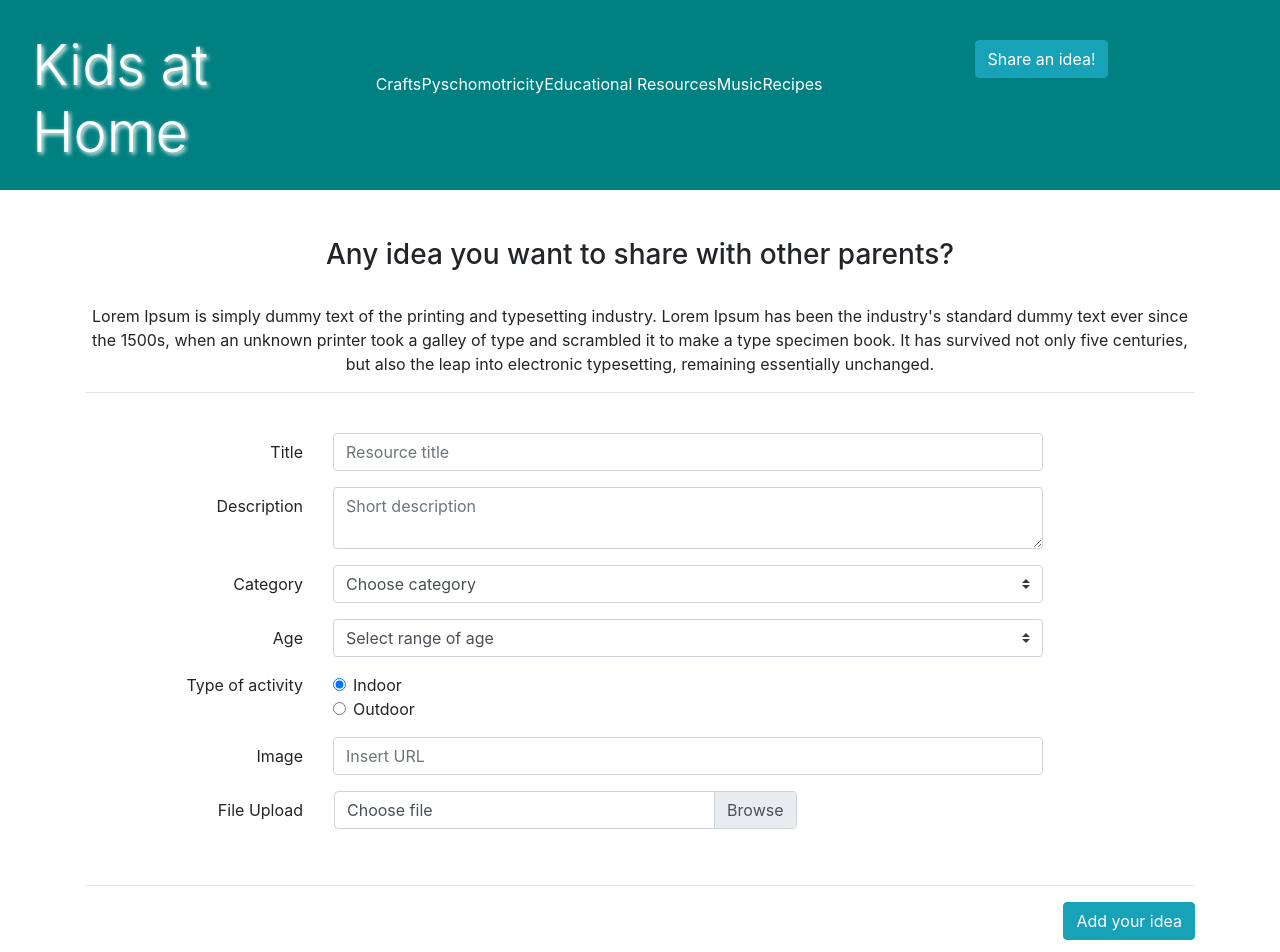
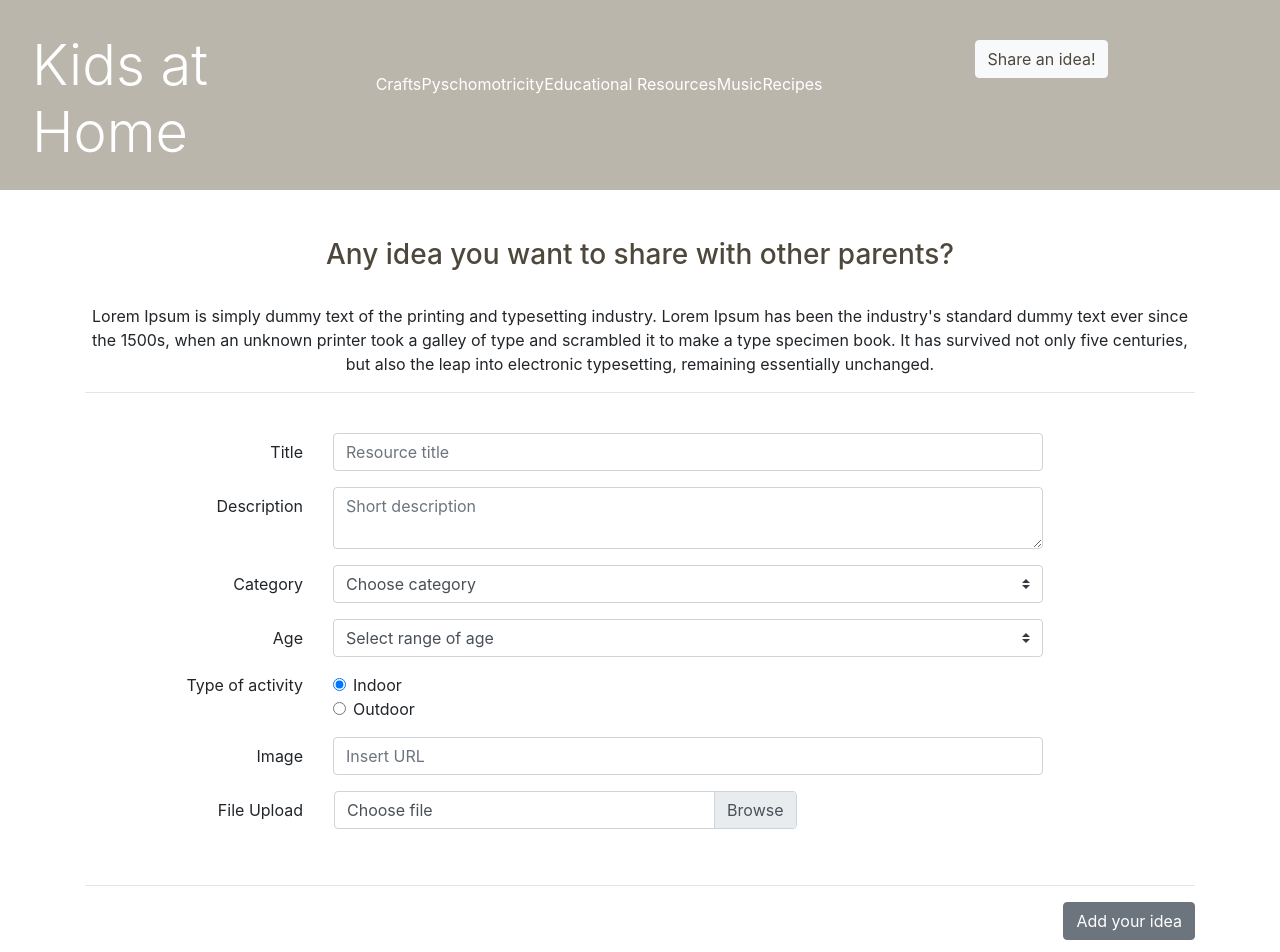
Before and after one commit to laurafont/kidsAtHome, a React (Create React App) app in the folder client/: page /addResource in a window 1280 px wide. Shown: the top 952 px of the page. Built offline with nearby package versions, Linux system fonts and the light colour scheme; no server answers.

Commit message:
readme file updated

```diff
--- a/client/src/App.css
+++ b/client/src/App.css
@@ -9,7 +9,7 @@
    justify-content: space-around;
    align-items: center;
    min-height: 15vh;
-   background-color: teal;
+   background-color: rgb(187, 182, 172);
    color: white;
 
  }
@@ -32,7 +32,7 @@
   justify-content: space-around;
   align-items: center;
   min-height: 5vh;
-  background-color: teal;
+  background-color: rgb(187, 182, 172);
   color: white;
   margin-top: 5em;
   }
@@ -46,21 +46,29 @@
   }
 
   .link {
-    color: black;
-    text-shadow: 2px 2px 5px rgb(161, 161, 161);
+    color: rgb(78, 72, 60);
   }
 
   .link:hover {
-    color: black;
-    text-shadow: 2px 2px 5px rgb(161, 161, 161);
+    color: rgb(78, 72, 60);
+
   }
 
 
-  .display-4 {
-    text-shadow: 2px 2px 4px white;
-  }
 
   .slider-container {
     width: 60%;
     height: 60%;
 }
+
+.share {
+  color: rgb(78, 72, 60);
+}
+
+.card-title {
+  color: rgb(78, 72, 60);
+}
+
+h3 {
+  color: rgb(78, 72, 60);
+}
--- a/client/src/components/CategoryBox.js
+++ b/client/src/components/CategoryBox.js
@@ -55,7 +55,7 @@ export default class CategoryBox extends Component {
                       <div key={index} className="col-md-3 mb-4 text-center">
                         <Link to={`/resources/${resource.id}`}>
                             <img width="200px" src={resource.thumbnail} /></Link>
-                        <div className="font-weight-bold mt-2">{resource.name}</div>
+                        <div className="card-title font-weight-bold mt-2">{resource.name}</div>
                       </div>
                       );
                       })}
--- a/client/src/components/Header.js
+++ b/client/src/components/Header.js
@@ -32,7 +32,7 @@ function Header() {
                         </ul>
                         </div>
                     <div className="col-3 mt-4">
-                        <Link to="/addResource"><button className="btn btn-info">Share an idea!</button></Link>
+                        <Link to="/addResource"><button className="btn btn-light"><span className="share">Share an idea!</span></button></Link>
                     </div>
                 </div>
             </nav>
--- a/client/src/components/InputPage.js
+++ b/client/src/components/InputPage.js
@@ -177,7 +177,7 @@ export default class InputPage extends Component {
                     <br/>
                     <hr/>
                     <div className="d-flex justify-content-end">
-                        <button className="btn btn-info" onClick={e => this.addResource()}>Add your idea</button>
+                        <button className="btn btn-secondary" onClick={e => this.addResource()}>Add your idea</button>
                     </div>
                 </div>
 
--- a/client/src/components/ResourcePage.js
+++ b/client/src/components/ResourcePage.js
@@ -66,8 +66,8 @@ export default class ResourcePage extends Component {
                                     <li className="list-group-item">
                                     <span className="font-weight-light">Suitable for ages:</span> {resource.age_id}</li>
                                 </ul>
-                                <Link className="btn btn-info" to={resource.file} target="_blank" download>
-                                    <button className="btn btn-info">Download file</button>
+                                <Link className="btn btn-light" to={resource.file} target="_blank" download>
+                                    <button className="btn btn-light">Download file</button>
                                 </Link>
                             </div>
                         );})}
```
Also changed, not shown: 1 other file (tests, documents, lock files or other folders).
